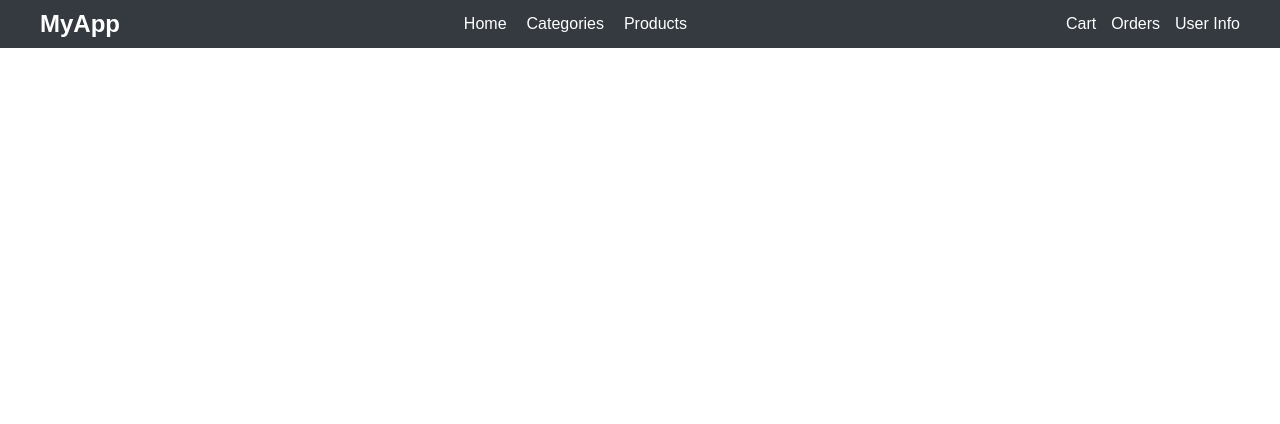
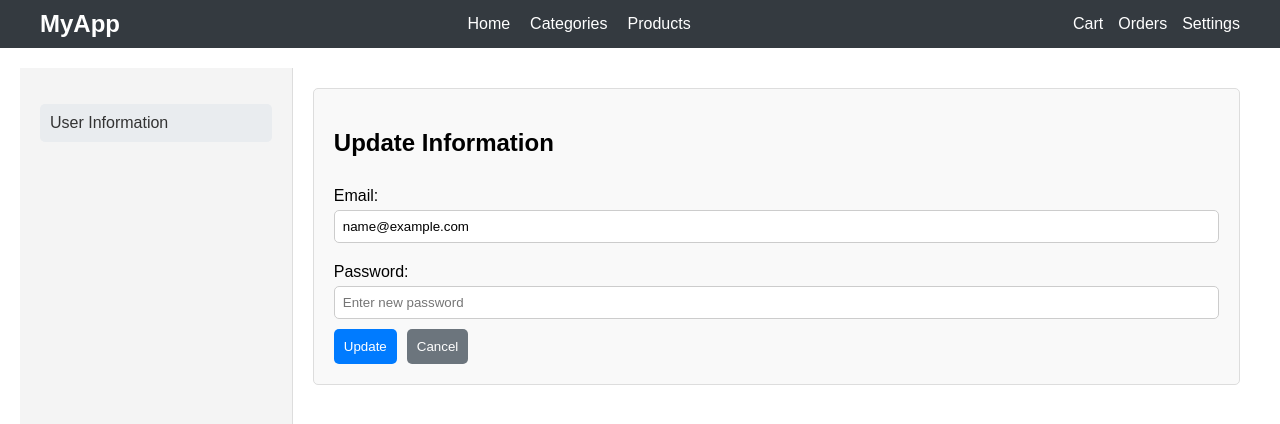
Before and after one commit to sothengski/ecommerce-vue-app, a Vue app: page /user-info/edit in a window 1280 px wide. Shown: the top 424 px of the page. Built offline with nearby package versions, Linux system fonts and the light colour scheme; sample sign-in values are in the browser's storage.

Commit message:
updated project structures and added User Information Page

```diff
--- a/src/App.vue
+++ b/src/App.vue
@@ -33,7 +33,7 @@
               <router-link to="/register">Register</router-link>
             </li>
             <li v-if="isAuthenticated">
-              <router-link to="/user-info">User Info</router-link>
+              <router-link to="/dashboard">Settings</router-link>
             </li>
             <!-- <li v-if="isAuthenticated">
               <button @click="logout">Logout</button>
--- a/src/router/index.js
+++ b/src/router/index.js
@@ -1,12 +1,14 @@
 import { createRouter, createWebHistory } from "vue-router";
 import HomePage from "@/views/HomePage.vue";
-import LoginPage from "@/views/LoginPage.vue";
-import RegisterPage from "@/views/RegisterPage.vue";
-import CategoriesPage from "@/views/CategoriesPage.vue";
-import ProductsPage from "@/views/ProductsPage.vue";
-import CartPage from "@/views/CartPage.vue";
-import OrdersPage from "@/views/OrdersPage.vue";
-import UserInfo from "@/views/UserInfoPage.vue";
+import LoginPage from "@/views/Auth/LoginPage.vue";
+import RegisterPage from "@/views/Auth/RegisterPage.vue";
+import CategoriesPage from "@/views/Category/CategoriesPage.vue";
+import ProductsPage from "@/views/Product/ProductsPage.vue";
+import CartPage from "@/views/Cart/CartPage.vue";
+import OrdersPage from "@/views/Order/OrdersPage.vue";
+import Dashboard from "@/views//Dashboard.vue";
+import UserInfo from "@/views/UserInfo/UserInfo.vue";
+import UpdateUserInfo from "@/views/UserInfo/UpdateUserInfo.vue";
 import { isAuthenticated } from "@/utils/auth";
 
 // Simulating authentication state
@@ -30,11 +32,46 @@ const routes = [
     component: OrdersPage,
     meta: { requiresAuth: true },
   },
+
   {
-    path: "/user-info",
-    name: "UserInfo",
-    component: UserInfo,
-    meta: { requiresAuth: true },
+    path: "/dashboard",
+    name: "Dashboard",
+    component: Dashboard,
+    redirect: "/user-info", // Redirect to User Information by default
+    children: [
+      {
+        path: "/user-info",
+        name: "UserInfo",
+        component: UserInfo,
+        meta: { requiresAuth: true },
+      },
+      {
+        path: "/user-info/edit",
+        name: "UpdateUserInfo",
+        component: UpdateUserInfo,
+        meta: { requiresAuth: true },
+      },
+      // {
+      //   path: "user-management",
+      //   name: "UserManagement",
+      //   component: UserManagement,
+      // },
+      // {
+      //   path: "product-management",
+      //   name: "ProductManagement",
+      //   component: ProductManagement,
+      // },
+      // {
+      //   path: "category-management",
+      //   name: "CategoryManagement",
+      //   component: CategoryManagement,
+      // },
+      // {
+      //   path: "order-management",
+      //   name: "OrderManagement",
+      //   component: OrderManagement,
+      // },
+    ],
   },
 ];
 
--- a/src/views/LoginPage.vue
+++ b/src/views/Auth/LoginPage.vue
@@ -39,7 +39,7 @@
 
 <script>
 import { login } from "@/utils/auth";
-import LoginService from "../services/LoginService";
+import LoginService from "../../services/LoginService";
 import { authState } from "@/utils/authState";
 
 export default {
@@ -64,7 +64,7 @@ export default {
           authState.isAuthenticated = true;
 
           // alert(`Login successful! ${user.email}`); // Use template literal for the email
-          this.$router.push({ name: "UserInfo" });
+          this.$router.push({ name: "Dashboard" });
         })
         .catch((e) => {
           this.loginRequest.email = "";
--- /dev/null
+++ b/src/views/Dashboard.vue
@@ -0,0 +1,81 @@
+<template>
+  <div class="dashboard">
+    <!-- Left Sidebar -->
+    <div class="sidebar">
+      <ul>
+        <li>
+          <router-link to="/user-info">User Information</router-link>
+        </li>
+        <!-- <li>
+          <router-link to="/user-management">User Management</router-link>
+        </li>
+        <li>
+          <router-link to="/product-management">Product Management</router-link>
+        </li>
+        <li>
+          <router-link to="/category-management"
+            >Category Management</router-link
+          >
+        </li>
+        <li>
+          <router-link to="/order-management">Order Management</router-link>
+        </li> -->
+      </ul>
+    </div>
+
+    <!-- Main Content -->
+    <div class="main-content">
+      <router-view />
+    </div>
+  </div>
+</template>
+
+<script>
+export default {
+  // eslint-disable-next-line vue/multi-word-component-names
+  name: "Dashboard",
+};
+</script>
+
+<style scoped>
+.dashboard {
+  display: flex;
+  height: 100vh; /* Full-height layout */
+}
+
+.sidebar {
+  width: 20%;
+  background-color: #f4f4f4;
+  border-right: 1px solid #ddd;
+  padding: 20px;
+}
+
+.sidebar ul {
+  list-style: none;
+  padding: 0;
+}
+
+.sidebar ul li {
+  margin: 10px 0;
+}
+
+.sidebar ul li a {
+  text-decoration: none;
+  color: #333;
+  display: block;
+  padding: 10px;
+  border-radius: 5px;
+  background-color: #e9ecef;
+}
+
+.sidebar ul li a.router-link-active {
+  background-color: #007bff;
+  color: white;
+}
+
+.main-content {
+  width: 80%;
+  padding: 20px;
+  background-color: #fff;
+}
+</style>
--- /dev/null
+++ b/src/views/UserInfo/UpdateUserInfo.vue
@@ -0,0 +1,112 @@
+<template>
+  <div class="update-information">
+    <h2>Update Information</h2>
+    <form @submit.prevent="updateUserInfo">
+      <label for="email">Email:</label>
+      <input
+        type="email"
+        id="email"
+        v-model="updatedUser.email"
+        placeholder="Enter new email"
+      />
+      <label for="password">Password:</label>
+      <input
+        type="password"
+        id="password"
+        v-model="updatedUser.password"
+        placeholder="Enter new password"
+      />
+      <div class="form-actions">
+        <button type="submit">Update</button>
+        <button type="button" @click="cancelEdit">Cancel</button>
+      </div>
+    </form>
+  </div>
+</template>
+
+<script>
+import { getUserData } from "@/utils/auth";
+
+export default {
+  name: "UpdateInformation",
+  data() {
+    return {
+      updatedUser: {
+        email: "",
+        password: "",
+      },
+    };
+  },
+  created() {
+    const user = getUserData();
+    this.updatedUser.email = user.email;
+  },
+  methods: {
+    updateUserInfo() {
+      alert(
+        `User updated: Email=${this.updatedUser.email}, Password=${this.updatedUser.password}`
+      );
+      this.$router.push("/user-info");
+    },
+    cancelEdit() {
+      this.$router.push("/user-info");
+    },
+  },
+};
+</script>
+
+<style scoped>
+.update-information {
+  padding: 20px;
+  background-color: #f9f9f9;
+  border: 1px solid #ddd;
+  border-radius: 5px;
+}
+
+.update-information form {
+  display: flex;
+  flex-direction: column;
+}
+
+.update-information form label {
+  margin: 10px 0 5px;
+}
+
+.update-information form input {
+  padding: 8px;
+  margin-bottom: 10px;
+  border: 1px solid #ccc;
+  border-radius: 5px;
+}
+
+.update-information form .form-actions {
+  display: flex;
+  gap: 10px;
+}
+
+button[type="submit"] {
+  background-color: #007bff;
+  color: white;
+  padding: 10px;
+  border: none;
+  border-radius: 5px;
+  cursor: pointer;
+}
+
+button[type="submit"]:hover {
+  background-color: #0056b3;
+}
+
+button[type="button"] {
+  background-color: #6c757d;
+  color: white;
+  padding: 10px;
+  border: none;
+  border-radius: 5px;
+  cursor: pointer;
+}
+
+button[type="button"]:hover {
+  background-color: #5a6268;
+}
+</style>
--- /dev/null
+++ b/src/views/UserInfo/UserInfo.vue
@@ -0,0 +1,57 @@
+<template>
+  <div class="user-information">
+    <div class="header">
+      <h2>User Information</h2>
+      <button class="edit-icon" @click="goToEdit">✏️</button>
+    </div>
+    <p><strong>ID:</strong> {{ user.id }}</p>
+    <p><strong>Email:</strong> {{ user.email }}</p>
+    <p><strong>Role:</strong> {{ user.role.name }}</p>
+    <p><strong>Status:</strong> {{ user.active ? "Active" : "Inactive" }}</p>
+  </div>
+</template>
+
+<script>
+import { getUserData } from "@/utils/auth";
+
+export default {
+  name: "UserInformation",
+  data() {
+    return {
+      user: getUserData(),
+    };
+  },
+  methods: {
+    goToEdit() {
+      this.$router.push("/user-info/edit");
+    },
+  },
+};
+</script>
+
+<style scoped>
+.user-information {
+  padding: 20px;
+  background-color: #f9f9f9;
+  border: 1px solid #ddd;
+  border-radius: 5px;
+}
+
+.header {
+  display: flex;
+  justify-content: space-between;
+  align-items: center;
+}
+
+.edit-icon {
+  background: none;
+  border: none;
+  color: #007bff;
+  cursor: pointer;
+  font-size: 18px;
+}
+
+.edit-icon:hover {
+  color: #0056b3;
+}
+</style>
--- a/src/views/UserInfoPage.vue
+++ b/src/views/UserInfo/UserInfoPage.vue
@@ -1,3 +1,85 @@
+<template>
+  <div class="user-info-page">
+    <div class="layout">
+      <!-- Left Tab Bar -->
+      <div class="tab-bar">
+        <ul>
+          <li>
+            <router-link to="/user-info" exact>User Information</router-link>
+          </li>
+          <li>
+            <router-link to="/user-info/edit">Update Information</router-link>
+          </li>
+        </ul>
+      </div>
+
+      <!-- Right Content Area -->
+      <div class="content">
+        <router-view />
+      </div>
+    </div>
+  </div>
+</template>
+
+<script>
+export default {
+  name: "UserInfoPage",
+};
+</script>
+
+<style scoped>
+.user-info-page {
+  display: flex;
+  flex-direction: column;
+  padding: 20px;
+}
+
+/* Layout */
+.layout {
+  display: flex;
+  width: 100%;
+  height: 100%;
+}
+
+/* Left Tab Bar */
+.tab-bar {
+  width: 30%;
+  background-color: #f4f4f4;
+  border-right: 1px solid #ddd;
+  padding: 20px;
+}
+
+.tab-bar ul {
+  list-style: none;
+  padding: 0;
+}
+
+.tab-bar li {
+  margin: 10px 0;
+}
+
+.tab-bar li a {
+  display: block;
+  padding: 10px;
+  background-color: #e9ecef;
+  border-radius: 5px;
+  text-align: center;
+  text-decoration: none;
+  color: #000;
+}
+
+.tab-bar li a.router-link-active {
+  background-color: #007bff;
+  color: white;
+}
+
+/* Right Content Area */
+.content {
+  width: 70%;
+  padding: 20px;
+}
+</style>
+
 <template>
   <div class="user-info-page">
     <!-- Layout Container -->
```
Also changed, not shown: src/views/Auth/RegisterPage.vue (renamed from src/views/RegisterPage.vue), src/views/Cart/CartPage.vue (renamed from src/views/CartPage.vue), src/views/Category/CategoriesPage.vue (renamed from src/views/CategoriesPage.vue), src/views/Order/OrdersPage.vue (renamed from src/views/OrdersPage.vue), src/views/Product/ProductsPage.vue (renamed from src/views/ProductsPage.vue).
